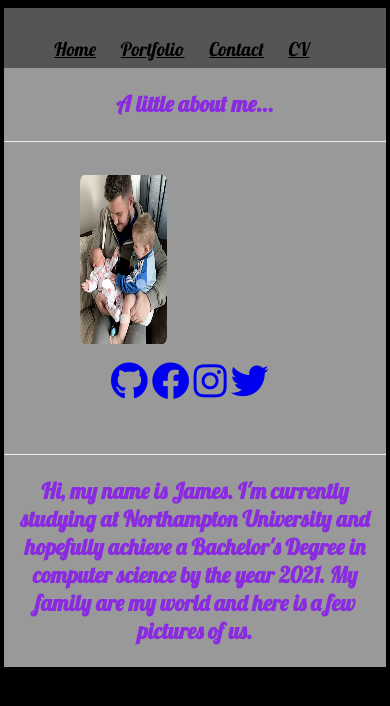
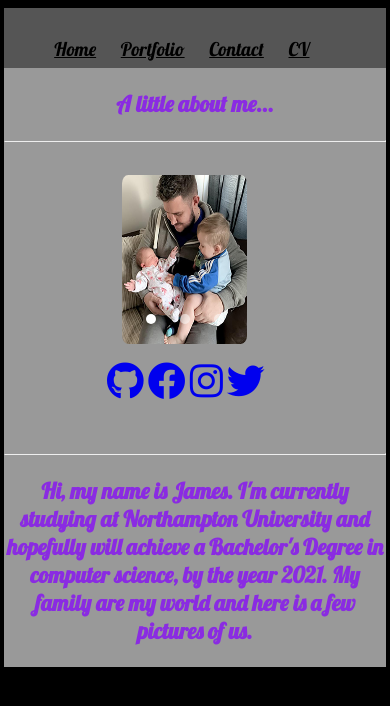
Before and after one commit to rastirland/landingas1, a plain HTML site: page index.html in a window 390 px wide. Drawn offline with Linux system fonts and the light colour scheme.

Commit message:
tablet , and phone

```diff
--- a/index.html
+++ b/index.html
@@ -94,8 +94,8 @@
 
                             <br>
                             <hr>
-                            <p><h3>Hi, my name is James. I'm currently studying at Northampton University and hopefully achieve a
-                               Bachelor's Degree in computer science by the year 2021. My family are my world and here is a few pictures of us.</h3></p>
+                            <p><h3>Hi, my name is James. I'm currently studying at Northampton University and hopefully will achieve a
+                               Bachelor's Degree in computer science, by the year 2021. My family are my world and here is a few pictures of us.</h3></p>
                             <div class="social">
 
                                   </div>
--- a/style.css
+++ b/style.css
@@ -9,7 +9,7 @@ hr{
 color: #555;
 }
 .social{
-    margin-left: 43%;
+    margin-left: 42%;
     margin-right: 40%;
 
 }
@@ -67,7 +67,7 @@ ul.slides {
     display: block;
     position: relative;
     height: 45vh;
-    width: 350px;
+    width: 300px;
     margin: 0;
     padding: 0;
     overflow: hidden;
@@ -191,6 +191,57 @@ input#img-6:checked ~ .carousel-dots label#img-dot-6 {
 	opacity: 1;
 }
 input:checked + .slide-container .nav label { display: block; }
+@media (max-width: 800px){
+    .body {
+        height: 100%;
+        margin: 0;
+        font-family: 'Lobster', cursive;
+        font-size: 0.1cm;
+    }
+    .text2 {
+        grid-column-start: 1;
+        grid-column-end: 2;
+    }
+    .text ul li{
+        display: inline-block;
+        margin: 3%;
+    }
+        .carousel {
+            margin-left: 24%;
+            margin-right: 45%;
+        }
+
+        ul.slides {
+            display: block;
+            position: relative;
+            height: 56vh;
+            width: 370px;
+            margin: 0;
+            padding: 0;
+            overflow: hidden;
+            list-style: none;
+            padding-right: 5%;
+    }
+    .slide-image img {
+        width: 100%;
+        min-width: 100%;
+        height: 100%;
+    }
+
+.grid-container{
+    grid-template-columns: 1fr;
+    grid-auto-rows: 70px 1fr;
+}
+.text{
+grid-area: auto;
+}
+.social {
+        margin-left: 39%;
+        margin-right: 12%;
+
+}
+}
+
 @media (max-width: 400px){
     .body {
         height: 100%;
@@ -207,7 +258,7 @@ input:checked + .slide-container .nav label { display: block; }
         margin: 3%;
     }
         .carousel {
-            margin-left: 20%;
+            margin-left: 31%;
             margin-right: 45%;
         }
 
@@ -215,7 +266,7 @@ input:checked + .slide-container .nav label { display: block; }
             display: block;
             position: relative;
             height: 20vh;
-            width: 80px;
+            width: 120px;
             margin: 0;
             padding: 0;
             overflow: hidden;
@@ -236,7 +287,7 @@ input:checked + .slide-container .nav label { display: block; }
 grid-area: auto;
 }
 .social {
-        margin-left: 28%;
+        margin-left: 27%;
         margin-right: 12%;
 
 }
```
